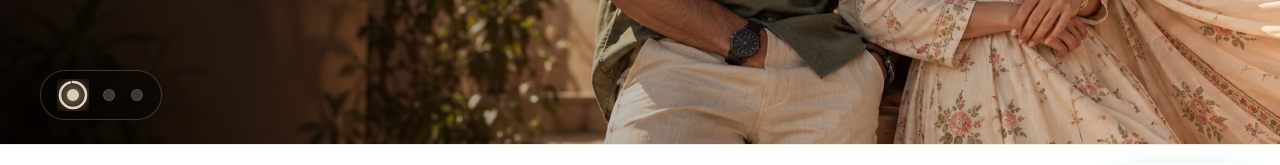
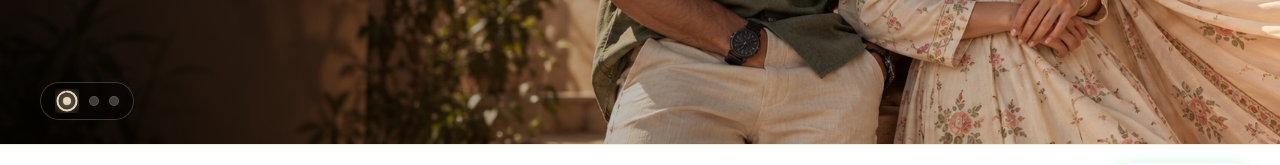
Before and after one commit to hmcommits/varna-one, a Next.js app: page / in a window 1280 px wide. Shown: the part 553-718 px from the top of the page. Built offline with nearby package versions, Linux system fonts and the light colour scheme; a web font is replaced by a local one.

Commit message:
style: scale down hero orbital indicators to compact refined size and slightly enhance WhatsApp button glow

```diff
--- a/src/app/globals.css
+++ b/src/app/globals.css
@@ -99,24 +99,24 @@ body {
 
 /* Gentle low-frequency WhatsApp button ambient breathing glow */
 @keyframes whatsappGentleGlow {
-  0%, 70%, 100% {
+  0%, 60%, 100% {
     transform: scale(1);
     opacity: 0;
   }
-  85% {
-    transform: scale(1.15);
-    opacity: 0.3;
+  80% {
+    transform: scale(1.22);
+    opacity: 0.55;
   }
 }
 
 .whatsapp-gentle-glow {
-  animation: whatsappGentleGlow 4.5s ease-in-out infinite;
+  animation: whatsappGentleGlow 3.8s ease-in-out infinite;
 }
 
 /* Unique orbital bubble timer animation for hero slider */
 @keyframes slideProgress {
   from {
-    stroke-dashoffset: 81.68;
+    stroke-dashoffset: 59.69;
   }
   to {
     stroke-dashoffset: 0;
--- a/src/components/sections/HeroSlider.tsx
+++ b/src/components/sections/HeroSlider.tsx
@@ -190,17 +190,17 @@ export default function HeroSlider() {
       {/* Bottom Bar: Unique & Modern Frosted Bubble / Round Indicators + Mobile Arrow Controls */}
       <div className="absolute bottom-3 md:bottom-6 left-4 md:left-10 right-4 md:right-auto z-30 flex items-center justify-between md:justify-start gap-4">
         {/* Floating Glassmorphic Bubble Pod */}
-        <div className="flex items-center gap-3 bg-black/40 backdrop-blur-xl px-3.5 py-1.5 sm:px-4 sm:py-2 rounded-full border border-white/20 shadow-2xl">
+        <div className="flex items-center gap-2 sm:gap-2.5 bg-black/40 backdrop-blur-xl px-3 py-1 sm:px-3.5 sm:py-1.5 rounded-full border border-white/20 shadow-2xl">
           {slides.map((_, i) => (
             <button
               key={i}
               type="button"
               onClick={() => setCurrent(i)}
               aria-label={`Go to slide ${i + 1}`}
-              className={`group relative flex items-center justify-center transition-all duration-500 cursor-pointer ${
+              className={`group relative flex items-center justify-center transition-all duration-300 cursor-pointer ${
                 i === current
-                  ? 'w-7 h-7 sm:w-8 sm:h-8'
-                  : 'w-3.5 h-3.5 sm:w-4 sm:h-4 opacity-50 hover:opacity-100 hover:scale-125'
+                  ? 'w-5 h-5 sm:w-6 sm:h-6'
+                  : 'w-2 h-2 sm:w-2.5 sm:h-2.5 opacity-50 hover:opacity-100 hover:scale-125'
               }`}
             >
               {i === current ? (
@@ -209,38 +209,38 @@ export default function HeroSlider() {
                   <svg
                     key={current}
                     className="absolute inset-0 w-full h-full -rotate-90 pointer-events-none"
-                    viewBox="0 0 32 32"
+                    viewBox="0 0 24 24"
                   >
                     {/* Subtle track background */}
                     <circle
-                      cx="16"
-                      cy="16"
-                      r="13"
-                      stroke="rgba(255,255,255,0.18)"
-                      strokeWidth="2"
+                      cx="12"
+                      cy="12"
+                      r="9.5"
+                      stroke="rgba(255,255,255,0.2)"
+                      strokeWidth="1.5"
                       fill="none"
                     />
                     {/* Animated filling stroke */}
                     <circle
-                      cx="16"
-                      cy="16"
-                      r="13"
+                      cx="12"
+                      cy="12"
+                      r="9.5"
                       stroke="#e8d5b7"
-                      strokeWidth="2.5"
+                      strokeWidth="2"
                       strokeLinecap="round"
-                      strokeDasharray="81.68"
-                      strokeDashoffset="81.68"
+                      strokeDasharray="59.69"
+                      strokeDashoffset="59.69"
                       fill="none"
-                      className="animate-slide-progress drop-shadow-[0_0_6px_rgba(232,213,183,0.9)]"
+                      className="animate-slide-progress drop-shadow-[0_0_4px_rgba(232,213,183,0.9)]"
                     />
                   </svg>
 
                   {/* Luminous Glowing Core Pearl */}
-                  <span className="w-2.5 h-2.5 sm:w-3 sm:h-3 rounded-full bg-[#e8d5b7] shadow-[0_0_12px_#e8d5b7] animate-pulse" />
+                  <span className="w-1.5 h-1.5 sm:w-2 sm:h-2 rounded-full bg-[#e8d5b7] shadow-[0_0_8px_#e8d5b7]" />
                 </>
               ) : (
                 /* Inactive Bubble: Translucent frosted glass pearl */
-                <span className="w-2.5 h-2.5 sm:w-3 sm:h-3 rounded-full bg-white/40 group-hover:bg-white group-hover:shadow-[0_0_10px_rgba(255,255,255,0.9)] border border-white/30 transition-all duration-300" />
+                <span className="w-2 h-2 sm:w-2.5 sm:h-2.5 rounded-full bg-white/45 group-hover:bg-white group-hover:shadow-[0_0_8px_rgba(255,255,255,0.9)] border border-white/30 transition-all duration-300" />
               )}
             </button>
           ))}
--- a/src/components/ui/WhatsAppButton.tsx
+++ b/src/components/ui/WhatsAppButton.tsx
@@ -15,8 +15,8 @@ export default function WhatsAppButton() {
       style={{ zIndex: 9999 }}
     >
       <div className="relative">
-        {/* Low-frequency gentle ambient breathing glow (calm 4.5s cycle) */}
-        <span className="absolute -inset-1 rounded-full bg-[#25D366] whatsapp-gentle-glow -z-10 pointer-events-none" />
+        {/* Ambient breathing luminous glow */}
+        <span className="absolute -inset-1.5 sm:-inset-2 rounded-full bg-[#25D366] whatsapp-gentle-glow -z-10 pointer-events-none blur-[2px]" />
 
         <a
           href={whatsappUrl}
```
